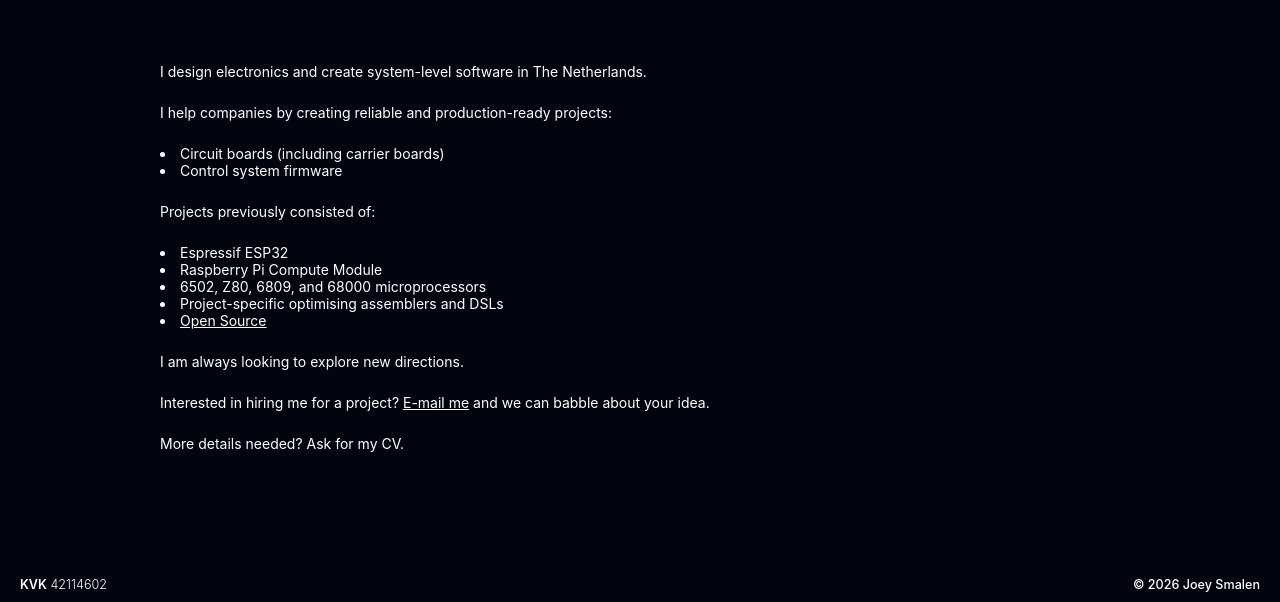
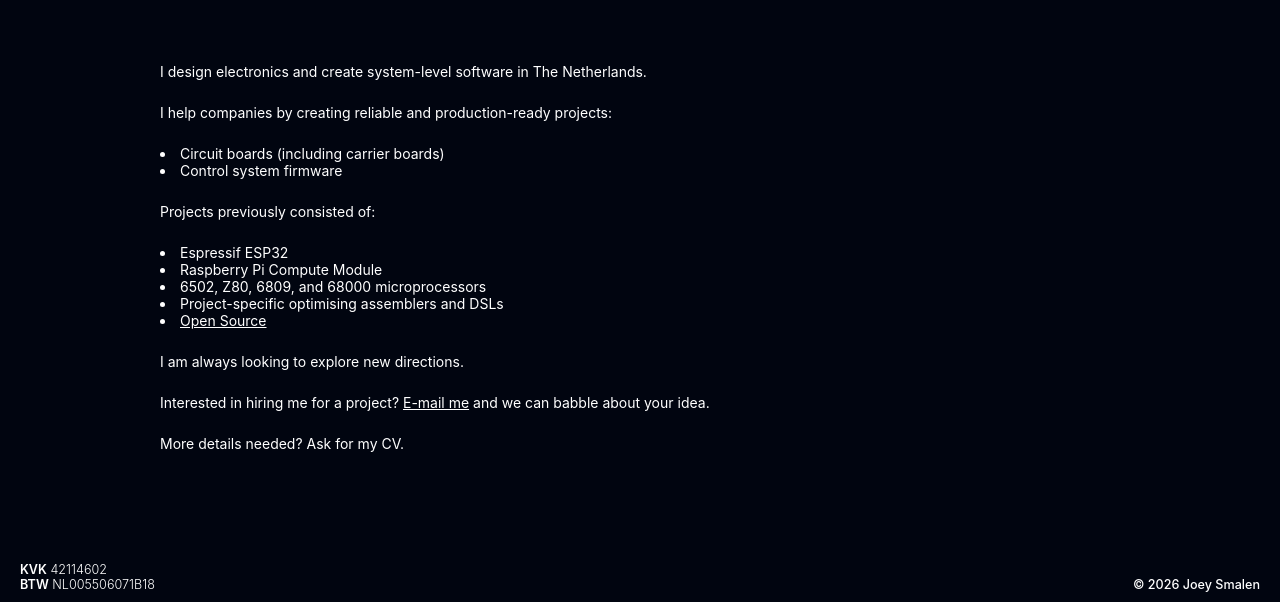
Before and after one commit to QSmally/Business, a plain HTML site: page index.html in a window 1280 px wide. Shown: the part 198-800 px from the top of the page. Drawn offline with Linux system fonts and the light colour scheme.

Commit message:
Project: update info, again

```diff
--- a/index.html
+++ b/index.html
@@ -69,7 +69,7 @@
 <footer>
     <div>
         <div class="entity"><strong>KVK</strong> 42114602</div>
-        <!-- <div class="entity"><strong>BTW</strong> coming soon™</div> -->
+        <div class="entity"><strong>BTW</strong> NL005506071B18</div>
     </div>
 
     <div class="entity-bold">
```
